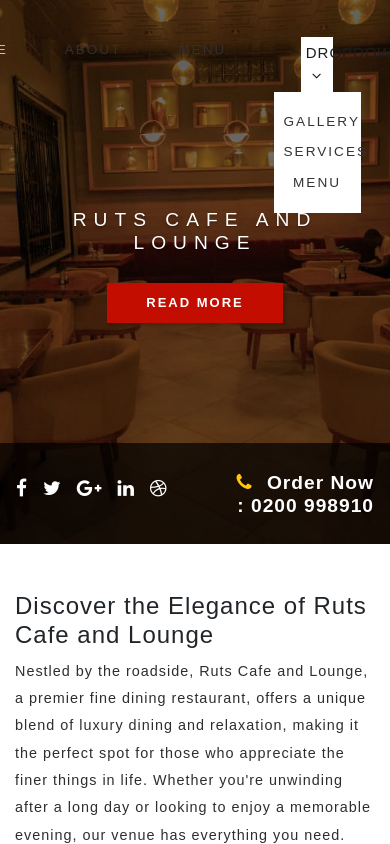
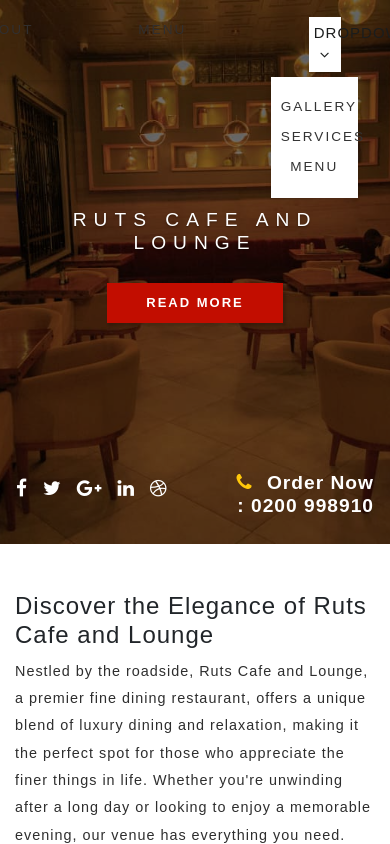
Before and after one commit to RutsCafe/Ruts-Cafe-Lounge, a plain HTML site: page index.html in a window 390 px wide. Both pictures are taken after a click on the label "DROPDOWN". Shown: the top 844 px of the page. Drawn offline with Linux system fonts and the light colour scheme.

Commit message:
Adjust menu css

```diff
--- a/css/sections.css
+++ b/css/sections.css
@@ -43,7 +43,6 @@
 
 /* Order Info Section */
 .order-info {
-  background-color: rgba(0, 0, 0, 0.7); /* Dark background for contrast */
   padding: 1rem; /* Padding for spacing */
   display: flex; /* Use flexbox to align content */
   justify-content: space-between; /* Align items to the left and right */
@@ -608,3 +607,120 @@ section#gallery {
 .w3ls-icons a:hover {
   color: #ffc80a; /* Change color on hover */
 }
+
+/* Navigation Styles */
+nav {
+  background-color: transparent; /* Initial transparent background */
+  height: 80px; /* Initial height */
+  display: flex; /* Use flexbox for layout */
+  align-items: center; /* Center items vertically */
+  position: fixed; /* Fix the navigation bar to the top */
+  top: 0; /* Align to the top of the viewport */
+  left: 0; /* Align to the left */
+  right: 0; /* Align to the right */
+  z-index: 1000; /* Ensure it stays above other content */
+  box-shadow: 0 2px 5px rgba(0, 0, 0, 0.1); /* Subtle shadow for depth */
+  transition: height 0.3s ease, background-color 0.3s ease; /* Smooth transition */
+}
+
+/* Scrolled Navigation Styles */
+nav.scrolled {
+  height: 60px; /* Reduced height when scrolled */
+  background-color: rgba(255, 255, 255, 0.8); /* Slightly darker background */
+}
+
+/* Logo Styles */
+#logo {
+  flex: 1; /* Allow the logo to take available space */
+  display: flex; /* Use flexbox for alignment */
+  align-items: center; /* Center the logo vertically */
+}
+
+.logo-img {
+  max-height: 80px; /* Initial logo height */
+  transition: max-height 0.3s ease, opacity 0.3s ease; /* Smooth transition for height and opacity */
+  width: auto;
+}
+
+/* Scrolled Logo Styles */
+nav.scrolled .logo-img {
+  max-height: 40px; /* Reduced logo height when scrolled */
+  opacity: 0.7; /* Fade out effect */
+}
+
+/* Menu Styles */
+.menu {
+  list-style: none; /* Remove bullet points */
+  display: flex; /* Align menu items horizontally */
+  margin-left: auto; /* Push menu to the right */
+}
+
+.menu li {
+  position: relative; /* Position for dropdowns */
+  margin: 0 1.5rem; /* Space between menu items */
+}
+
+.menu a {
+  text-decoration: none; /* Remove underline from links */
+  color: #333; /* Dark text color */
+  font-weight: 600; /* Bold font weight */
+  transition: color 0.3s ease; /* Smooth transition for hover effect */
+}
+
+.menu a:hover {
+  color: #c20d00; /* Change color on hover */
+}
+
+/* Dropdown Menu */
+.inner-ul {
+  display: none; /* Hide dropdown by default */
+  position: absolute; /* Position dropdown relative to parent */
+  top: 100%; /* Position below the parent */
+  left: 0; /* Align to the left */
+  background: rgba(255, 255, 255, 0.95); /* Light background for dropdown */
+  box-shadow: 0 2px 5px rgba(0, 0, 0, 0.1); /* Subtle shadow for dropdown */
+  z-index: 1000; /* Ensure dropdown is above other content */
+}
+
+.menu li:hover .inner-ul {
+  display: block; /* Show dropdown on hover */
+}
+
+.inner-ul li {
+  margin: 0; /* Remove margin for dropdown items */
+}
+
+.inner-ul a {
+  padding: 0.5rem 1rem; /* Padding for dropdown items */
+  color: #333; /* Dark text color */
+  display: block; /* Make dropdown items block elements */
+}
+
+.inner-ul a:hover {
+  background-color: #c20d00; /* Change background on hover */
+  color: #fff; /* Change text color on hover */
+}
+
+/* Responsive Styles */
+@media (max-width: 768px) {
+  .menu {
+    display: none; /* Hide menu on smaller screens */
+  }
+
+  .label {
+    display: block; /* Show toggle label for smaller screens */
+    cursor: pointer; /* Change cursor to pointer */
+    color: #333; /* Dark text color */
+  }
+
+  input[type="checkbox"]:checked ~ .menu {
+    display: flex; /* Show menu when checkbox is checked */
+    flex-direction: column; /* Stack items vertically */
+    position: absolute; /* Position dropdown */
+    top: 100%; /* Position below the nav */
+    left: 0; /* Align to the left */
+    width: 100%; /* Full width */
+    background: rgba(255, 255, 255, 0.95); /* Light background for dropdown */
+    z-index: 1000; /* Ensure dropdown is above other content */
+  }
+}
--- a/index.html
+++ b/index.html
@@ -838,15 +838,6 @@
         <div class="container-fluid">
           <div class="row footer-top-inner-w3ls">
             <div class="col-lg-4 col-md-6 footer-top mt-md-0 mt-sm-5">
-              <h2>
-                <a href="index.html">
-                  <img
-                    src="images/ruts-cafe-logo.png"
-                    alt="Ruts Cafe & Lounge Logo"
-                    class="logo-img"
-                  />
-                </a>
-              </h2>
               <p class="my-3">
                 Experience fine dining and relaxation at Ruts Cafe & Lounge,
                 where every meal is a celebration.
--- a/index.js
+++ b/index.js
@@ -30,3 +30,14 @@ function navigateTo(galleryId) {
         newPopup.classList.add('animate');
     }
 }
+
+// JavaScript to handle scroll event
+window.addEventListener('scroll', function () {
+    const nav = document.querySelector('nav');
+
+    if (window.scrollY > 50) { // Change '50' to the scroll distance you want
+        nav.classList.add('scrolled');
+    } else {
+        nav.classList.remove('scrolled');
+    }
+});
```
